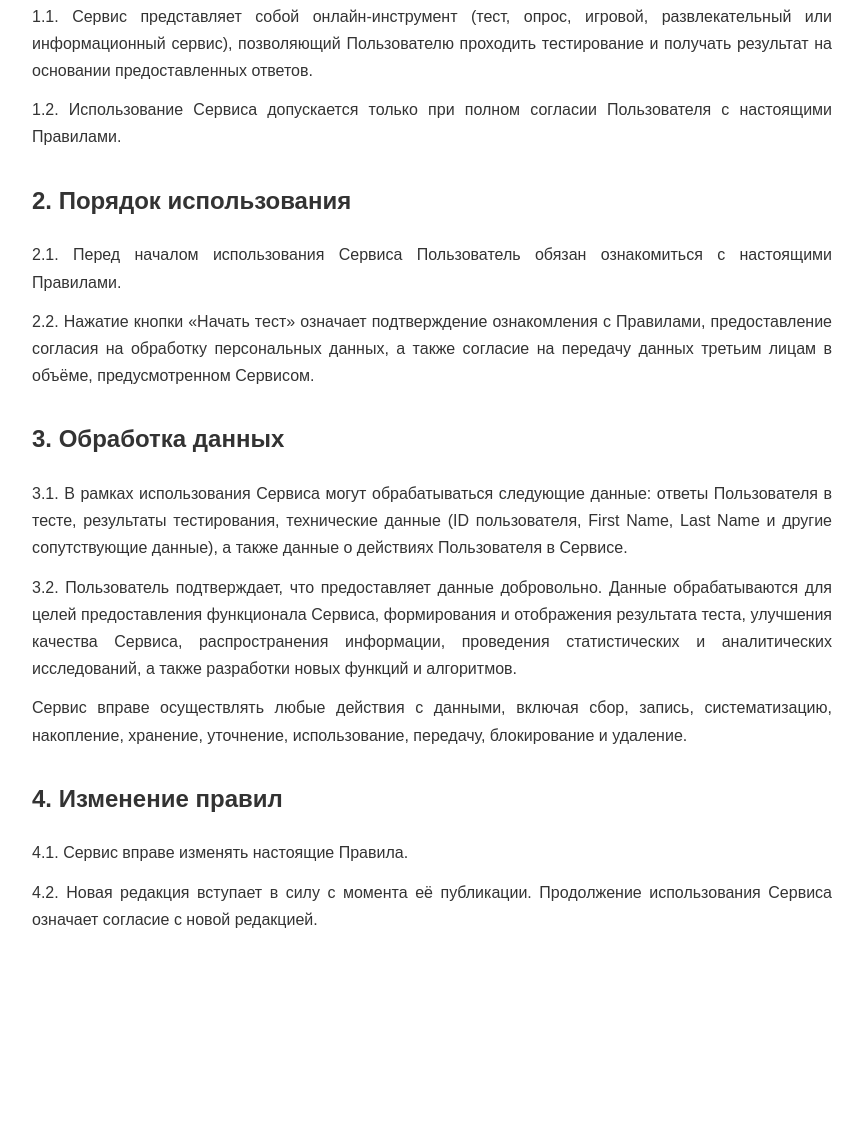
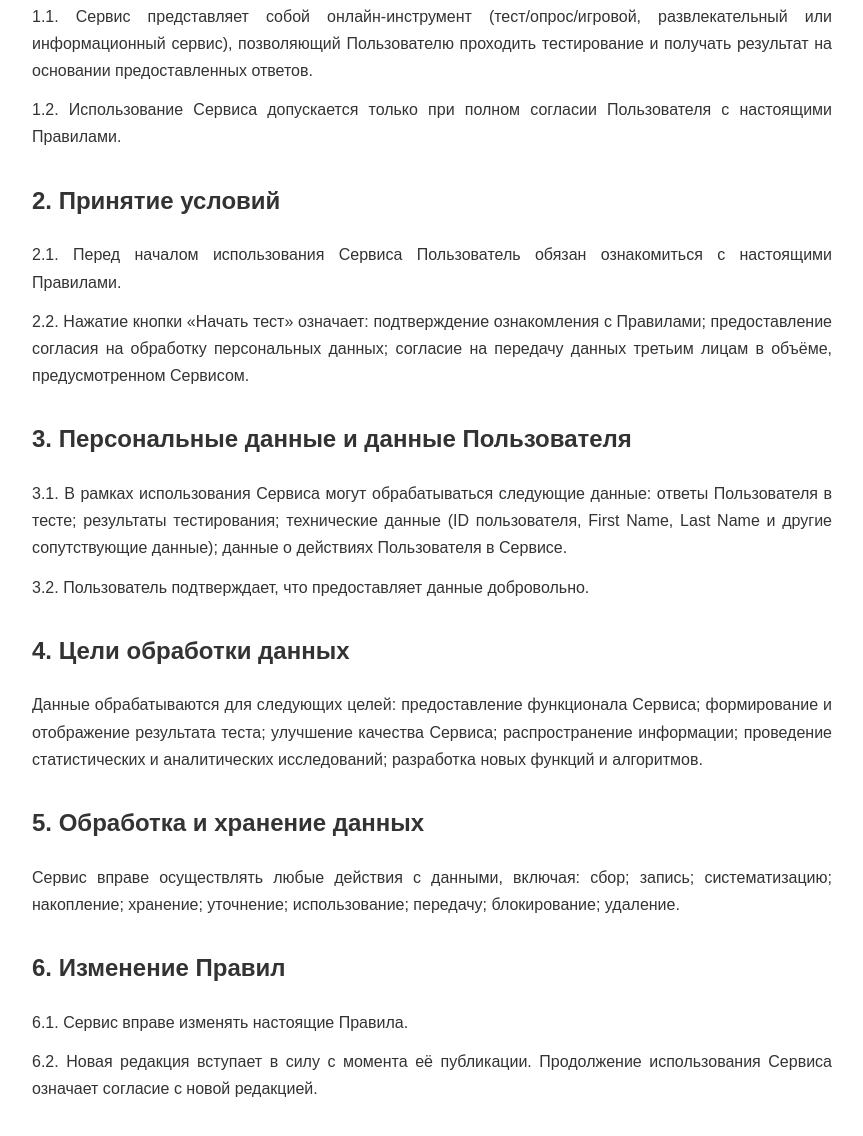
Before and after one commit to toxatest002-collab/Rules_page, a plain HTML site: page index.html in a window 1280 px wide. Shown: the part 428-1564 px from the top of the page, without its empty margins (208-1071 px from the left). Before the commit the page ends 1433 px from the top, so only its background shows below. Drawn offline with Linux system fonts and the light colour scheme.

Commit message:
Update index.html

```diff
--- a/index.html
+++ b/index.html
@@ -40,52 +40,60 @@
 
 <div class="box">
 <p>
-Нажатие кнопки «Я согласен с правилами сервиса, начать тест» означает полное и безоговорочное принятие Пользователем настоящих Правил.
+Нажатие кнопки «Начать тест» означает полное и безоговорочное принятие Пользователем настоящих Правил.
 </p>
 </div>
 
 <h2>1. Общие положения</h2>
 
 <p>
-1.1. Сервис представляет собой онлайн-инструмент (тест, опрос, игровой, развлекательный или информационный сервис), позволяющий Пользователю проходить тестирование и получать результат на основании предоставленных ответов.
+1.1. Сервис представляет собой онлайн-инструмент (тест/опрос/игровой, развлекательный или информационный сервис), позволяющий Пользователю проходить тестирование и получать результат на основании предоставленных ответов.
 </p>
 
 <p>
 1.2. Использование Сервиса допускается только при полном согласии Пользователя с настоящими Правилами.
 </p>
 
-<h2>2. Порядок использования</h2>
+<h2>2. Принятие условий</h2>
 
 <p>
 2.1. Перед началом использования Сервиса Пользователь обязан ознакомиться с настоящими Правилами.
 </p>
 
 <p>
-2.2. Нажатие кнопки «Начать тест» означает подтверждение ознакомления с Правилами, предоставление согласия на обработку персональных данных, а также согласие на передачу данных третьим лицам в объёме, предусмотренном Сервисом.
+2.2. Нажатие кнопки «Начать тест» означает: подтверждение ознакомления с Правилами; предоставление согласия на обработку персональных данных; согласие на передачу данных третьим лицам в объёме, предусмотренном Сервисом.
 </p>
 
-<h2>3. Обработка данных</h2>
+<h2>3. Персональные данные и данные Пользователя</h2>
 
 <p>
-3.1. В рамках использования Сервиса могут обрабатываться следующие данные: ответы Пользователя в тесте, результаты тестирования, технические данные (ID пользователя, First Name, Last Name и другие сопутствующие данные), а также данные о действиях Пользователя в Сервисе.
+3.1. В рамках использования Сервиса могут обрабатываться следующие данные: ответы Пользователя в тесте; результаты тестирования; технические данные (ID пользователя, First Name, Last Name и другие сопутствующие данные); данные о действиях Пользователя в Сервисе.
 </p>
 
 <p>
-3.2. Пользователь подтверждает, что предоставляет данные добровольно. Данные обрабатываются для целей предоставления функционала Сервиса, формирования и отображения результата теста, улучшения качества Сервиса, распространения информации, проведения статистических и аналитических исследований, а также разработки новых функций и алгоритмов.
+3.2. Пользователь подтверждает, что предоставляет данные добровольно.
+</p>
+
+<h2>4. Цели обработки данных</h2>
+
+<p>
+Данные обрабатываются для следующих целей: предоставление функционала Сервиса; формирование и отображение результата теста; улучшение качества Сервиса; распространение информации; проведение статистических и аналитических исследований; разработка новых функций и алгоритмов.
+</p>
+
+<h2>5. Обработка и хранение данных</h2>
+
+<p>
+Сервис вправе осуществлять любые действия с данными, включая: сбор; запись; систематизацию; накопление; хранение; уточнение; использование; передачу; блокирование; удаление.
+</p>
+
+<h2>6. Изменение Правил</h2>
+
+<p>
+6.1. Сервис вправе изменять настоящие Правила.
 </p>
 
 <p>
-Сервис вправе осуществлять любые действия с данными, включая сбор, запись, систематизацию, накопление, хранение, уточнение, использование, передачу, блокирование и удаление.
-</p>
-
-<h2>4. Изменение правил</h2>
-
-<p>
-4.1. Сервис вправе изменять настоящие Правила.
-</p>
-
-<p>
-4.2. Новая редакция вступает в силу с момента её публикации. Продолжение использования Сервиса означает согласие с новой редакцией.
+6.2. Новая редакция вступает в силу с момента её публикации. Продолжение использования Сервиса означает согласие с новой редакцией.
 </p>
 
 </body>
```
